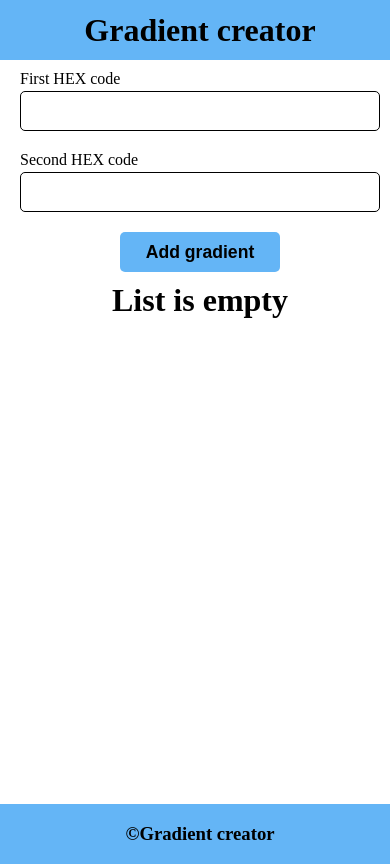
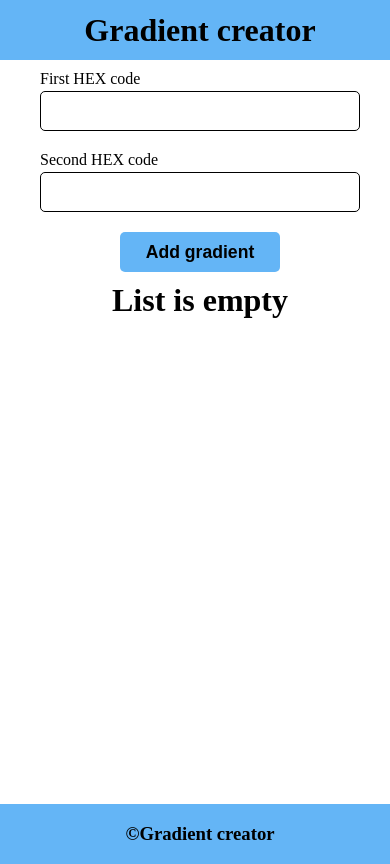
Before and after one commit to andreitsivm/gradient, a React (Create React App) app: page / in a window 390 px wide. Built offline with nearby package versions, Linux system fonts and the light colour scheme.

Commit message:
to right

```diff
--- a/src/App.js
+++ b/src/App.js
@@ -83,7 +83,6 @@ const App = () => {
               </div>
             </form>
           </div>
-
           {gradients.length > 0 ? (
             gradients.map((item, index) => (
               <GradientItem
--- a/src/components/Button/Button.module.css
+++ b/src/components/Button/Button.module.css
@@ -19,6 +19,9 @@
   background-color: #0d47a1;
   color: #fff;
 }
+.btn:focus {
+  outline: none;
+}
 .btn:disabled {
   background-color: #e9e9e9;
   color: #000;
--- a/src/components/GradientItem/Gradient.module.css
+++ b/src/components/GradientItem/Gradient.module.css
@@ -1,5 +1,6 @@
 .gradientContainer {
   display: grid;
+  align-items: center;
   grid-template-columns: 15% 70% 15%;
   position: relative;
   outline: 1px solid #000;
@@ -14,6 +15,12 @@
 .gradient {
   width: 100%;
   height: 200px;
+}
+@media (max-width: 767px) {
+  .gradientContainer {
+    width: 320px;
+    margin: 0 auto;
+  }
 }
 .closeBtn {
   position: absolute;
--- a/src/components/Input/Input.module.css
+++ b/src/components/Input/Input.module.css
@@ -2,6 +2,7 @@
   width: 100%;
   margin: 10px 30px;
 }
+
 .formControl label {
   display: block;
 }
@@ -12,6 +13,15 @@
   display: block;
   border-radius: 5px;
   border: 1px solid #000;
+}
+@media (max-width: 767px) {
+  .formControl {
+    width: 320px;
+    margin: 10px 0;
+  }
+  .formControl input {
+    width: 320px;
+  }
 }
 .formControl input:focus {
   border: 1px solid #64b5f6;
```
Also changed, not shown: 1 other file (tests, documents, lock files or other folders).
